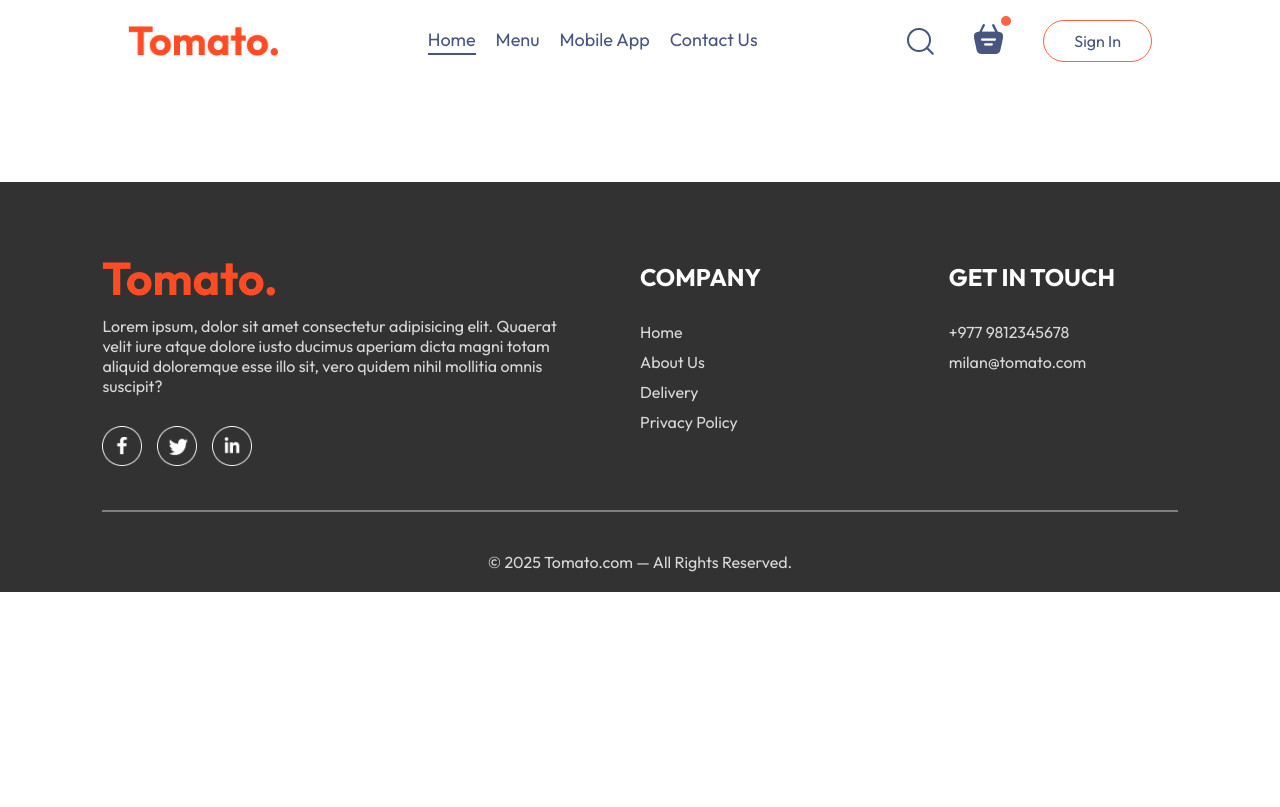
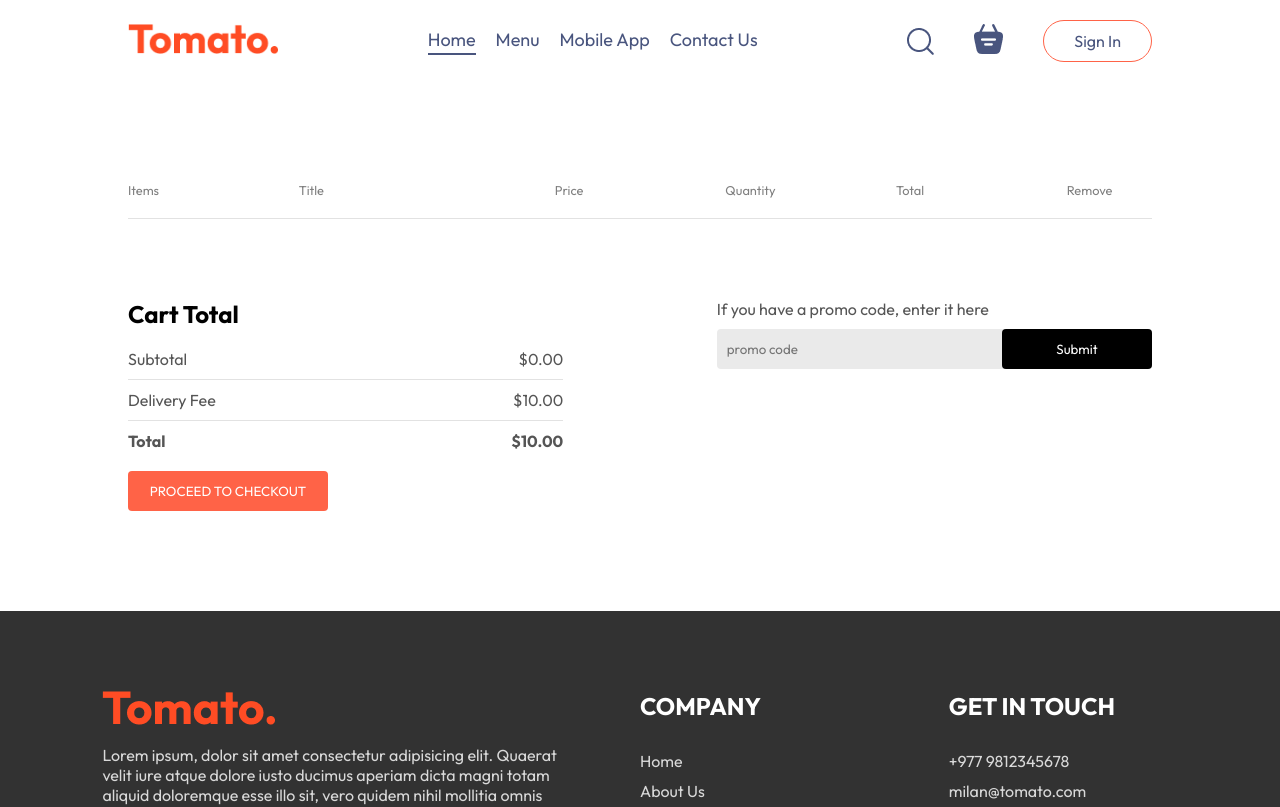
Before and after one commit to milancodess/foodDelivery, a React (Vite) app in the folder frontend/: page /cart in a window 1280 px wide. Shown: the top 807 px of the page. Built offline with nearby package versions, Linux system fonts and the light colour scheme; a web font is replaced by a local one.

Commit message:
add functionality to cart

```diff
--- a/frontend/src/components/Navbar/Navbar.jsx
+++ b/frontend/src/components/Navbar/Navbar.jsx
@@ -1,15 +1,19 @@
-import React, { useState } from "react";
+import React, { useContext, useState } from "react";
 import "./Navbar.css";
 import { assets } from "../../assets/assets";
 import { Link } from "react-router-dom";
+import { StoreContext } from "../../context/StoreContext";
 
 const Navbar = ({ setShowLogin }) => {
   const [menu, setMenu] = useState("home");
 
+  const { getTotalCartAmount } = useContext(StoreContext);
+
   return (
     <div className="navbar">
-      <img className="logo" src={assets.logo} alt="Logo" />
-
+      <Link to="/">
+        <img className="logo" src={assets.logo} alt="Logo" />
+      </Link>
       <ul className="navbar-menu">
         <li className={menu === "home" ? "active" : ""}>
           <Link to="/" onClick={() => setMenu("home")}>
@@ -36,8 +40,10 @@
       <div className="navbar-right">
         <img src={assets.search_icon} alt="Search icon" />
         <div className="navbar-search-icon">
-          <img src={assets.basket_icon} alt="Basket icon" />
-          <div className="dot"></div>
+          <Link to="/cart">
+            <img src={assets.basket_icon} alt="Basket icon" />
+          </Link>
+          <div className={getTotalCartAmount() === 0 ? "" : "dot"}></div>
         </div>
         <button onClick={() => setShowLogin(true)}>Sign In</button>
       </div>
--- a/frontend/src/context/StoreContext.jsx
+++ b/frontend/src/context/StoreContext.jsx
@@ -19,6 +19,17 @@
     setCartItems((prev) => ({ ...prev, [itemId]: prev[itemId] - 1 }));
   };
 
+  const getTotalCartAmount = () => {
+    let totalAmount = 0;
+    for (const item in cartItems) {
+      if (cartItems[item] > 0) {
+        let itemInfo = food_list.find((product) => product._id === item);
+        totalAmount += itemInfo.price * cartItems[item];
+      }
+    }
+    return totalAmount;
+  };
+
   useEffect(() => {
     console.log(cartItems);
   }, [cartItems]);
@@ -29,6 +40,7 @@
     setCartItems,
     addToCart,
     removeFromCart,
+    getTotalCartAmount,
   };
 
   return (
--- a/frontend/src/pages/Cart/Cart.css
+++ b/frontend/src/pages/Cart/Cart.css
@@ -0,0 +1,108 @@
+.cart {
+  margin-top: 100px;
+}
+
+.cart-items-title {
+  display: grid;
+  grid-template-columns: 1fr 1.5fr 1fr 1fr 1fr 0.5fr;
+  align-items: center;
+  color: gray;
+  font-size: max(1vw, 12px);
+}
+
+.cart-items-item {
+  margin: 10px 0px;
+  color: black;
+}
+
+.cart-items-item img {
+  width: 50px;
+}
+
+.cart hr {
+  height: 1px;
+  background-color: #e2e2e2;
+  border: none;
+}
+
+.cart-items-item .cross {
+  cursor: pointer;
+  color: tomato;
+}
+
+.cart-bottom {
+  margin-top: 80px;
+  display: flex;
+  justify-content: space-between;
+  gap: max(12vw, 20px);
+}
+
+.cart-total {
+  flex: 1;
+  display: flex;
+  flex-direction: column;
+  gap: 20px;
+}
+
+.cart-total-details {
+  display: flex;
+  justify-content: space-between;
+  color: #555;
+}
+
+.cart-total hr {
+  margin: 10px 0px;
+}
+
+.cart-total button {
+  border: none;
+  color: white;
+  background-color: tomato;
+  width: max(15vw, 200px);
+  padding: 12px 0px;
+  border-radius: 4px;
+  cursor: pointer;
+}
+
+.cart-promocode {
+  flex: 1;
+}
+
+.cart-promocode p {
+  color: #555;
+}
+
+.cart-promocode-input {
+  margin-top: 10px;
+  display: flex;
+  justify-content: space-between;
+  align-items: center;
+  background-color: #eaeaea;
+  border-radius: 4px;
+}
+
+.cart-promocode-input input {
+  background: transparent;
+  border: none;
+  outline: none;
+  padding-left: 10px;
+}
+
+.cart-promocode-input button {
+  width: max(10vw, 150px);
+  padding: 12px 5px;
+  background-color: black;
+  border: none;
+  color: white;
+  border-radius: 4px;
+}
+
+@media (max-width: 750px) {
+  .cart-bottom {
+    flex-direction: column-reverse;
+  }
+
+  .cart-promocode {
+    justify-content: start;
+  }
+}
--- a/frontend/src/pages/Cart/Cart.jsx
+++ b/frontend/src/pages/Cart/Cart.jsx
@@ -1,8 +1,84 @@
-import React from "react";
+import React, { useContext } from "react";
 import "./Cart.css";
+import { StoreContext } from "../../context/StoreContext";
 
 const Cart = () => {
-  return <div></div>;
+  const { cartItems, food_list, removeFromCart, getTotalCartAmount } =
+    useContext(StoreContext);
+
+  const deliveryFee = 10;
+  const subtotal = getTotalCartAmount();
+  const total = subtotal + deliveryFee;
+
+  return (
+    <div className="cart">
+      <div className="cart-items">
+        <div className="cart-items-title">
+          <p>Items</p>
+          <p>Title</p>
+          <p>Price</p>
+          <p>Quantity</p>
+          <p>Total</p>
+          <p>Remove</p>
+        </div>
+        <br />
+        <hr />
+        {food_list.map((item) => {
+          if (cartItems[item._id] > 0) {
+            return (
+              <div key={item._id}>
+                <div className="cart-items-title cart-items-item">
+                  <img src={item.image} alt={item.name} />
+                  <p>{item.name}</p>
+                  <p>${item.price.toFixed(2)}</p>
+                  <p>{cartItems[item._id]}</p>
+                  <p>${(item.price * cartItems[item._id]).toFixed(2)}</p>
+                  <p onClick={() => removeFromCart(item._id)} className="cross">
+                    X
+                  </p>
+                </div>
+                <hr />
+              </div>
+            );
+          }
+          return null;
+        })}
+      </div>
+
+      <div className="cart-bottom">
+        <div className="cart-total">
+          <h2>Cart Total</h2>
+          <div>
+            <div className="cart-total-details">
+              <p>Subtotal</p>
+              <p>${subtotal.toFixed(2)}</p>
+            </div>
+            <hr />
+            <div className="cart-total-details">
+              <p>Delivery Fee</p>
+              <p>${deliveryFee.toFixed(2)}</p>
+            </div>
+            <hr />
+            <div className="cart-total-details">
+              <b>Total</b>
+              <b>${total.toFixed(2)}</b>
+            </div>
+          </div>
+          <button>PROCEED TO CHECKOUT</button>
+        </div>
+
+        <div className="cart-promocode">
+          <div>
+            <p>If you have a promo code, enter it here</p>
+            <div className="cart-promocode-input">
+              <input type="text" placeholder="promo code" />
+              <button>Submit</button>
+            </div>
+          </div>
+        </div>
+      </div>
+    </div>
+  );
 };
 
 export default Cart;
```
